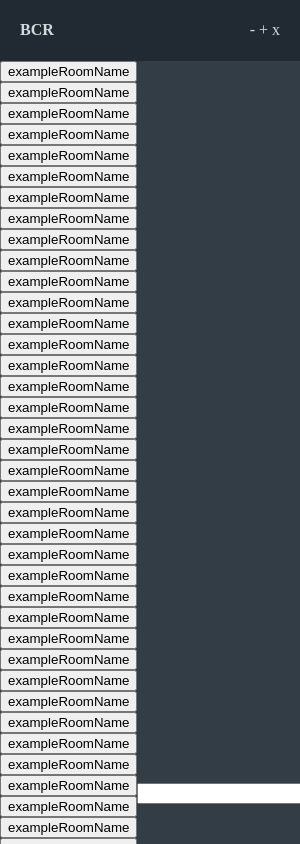
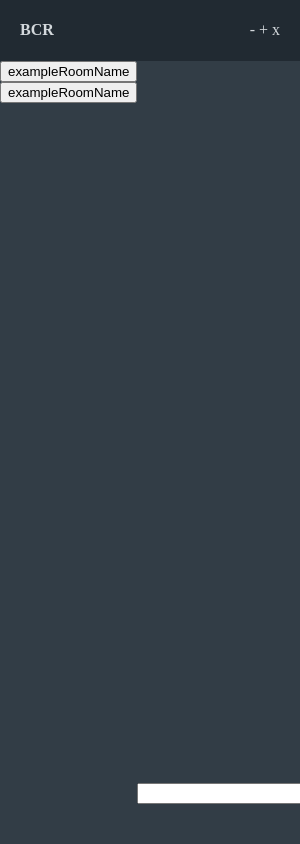
Before and after one commit to BackwardsUser/Basic-Chat-Room, an Electron app: page Client/src/views/index.html in a window 300 px wide. Shown: the top 844 px of the page. Drawn offline with Linux system fonts and the light colour scheme; no server answers.

Commit message:
Removed a majority of example rooms

```diff
--- a/Client/src/views/index.html
+++ b/Client/src/views/index.html
@@ -21,43 +21,6 @@
         <div class="rooms">
             <button class="roomButton exampleRoomName">exampleRoomName</button>
             <button class="roomButton exampleRoomName">exampleRoomName</button>
-            <button class="roomButton exampleRoomName">exampleRoomName</button>
-            <button class="roomButton exampleRoomName">exampleRoomName</button>
-            <button class="roomButton exampleRoomName">exampleRoomName</button>
-            <button class="roomButton exampleRoomName">exampleRoomName</button>
-            <button class="roomButton exampleRoomName">exampleRoomName</button>
-            <button class="roomButton exampleRoomName">exampleRoomName</button>
-            <button class="roomButton exampleRoomName">exampleRoomName</button>
-            <button class="roomButton exampleRoomName">exampleRoomName</button>
-            <button class="roomButton exampleRoomName">exampleRoomName</button>
-            <button class="roomButton exampleRoomName">exampleRoomName</button>
-            <button class="roomButton exampleRoomName">exampleRoomName</button>
-            <button class="roomButton exampleRoomName">exampleRoomName</button>
-            <button class="roomButton exampleRoomName">exampleRoomName</button>
-            <button class="roomButton exampleRoomName">exampleRoomName</button>
-            <button class="roomButton exampleRoomName">exampleRoomName</button>
-            <button class="roomButton exampleRoomName">exampleRoomName</button>
-            <button class="roomButton exampleRoomName">exampleRoomName</button>
-            <button class="roomButton exampleRoomName">exampleRoomName</button>
-            <button class="roomButton exampleRoomName">exampleRoomName</button>
-            <button class="roomButton exampleRoomName">exampleRoomName</button>
-            <button class="roomButton exampleRoomName">exampleRoomName</button>
-            <button class="roomButton exampleRoomName">exampleRoomName</button>
-            <button class="roomButton exampleRoomName">exampleRoomName</button>
-            <button class="roomButton exampleRoomName">exampleRoomName</button>
-            <button class="roomButton exampleRoomName">exampleRoomName</button>
-            <button class="roomButton exampleRoomName">exampleRoomName</button>
-            <button class="roomButton exampleRoomName">exampleRoomName</button>
-            <button class="roomButton exampleRoomName">exampleRoomName</button>
-            <button class="roomButton exampleRoomName">exampleRoomName</button>
-            <button class="roomButton exampleRoomName">exampleRoomName</button>
-            <button class="roomButton exampleRoomName">exampleRoomName</button>
-            <button class="roomButton exampleRoomName">exampleRoomName</button>
-            <button class="roomButton exampleRoomName">exampleRoomName</button>
-            <button class="roomButton exampleRoomName">exampleRoomName</button>
-            <button class="roomButton exampleRoomName">exampleRoomName</button>
-            <button class="roomButton exampleRoomName">exampleRoomName</button>
-            <button class="roomButton exampleRoomName">exampleRoomName</button>
         </div>
         <div class="room">
             <div class="messages">
```
